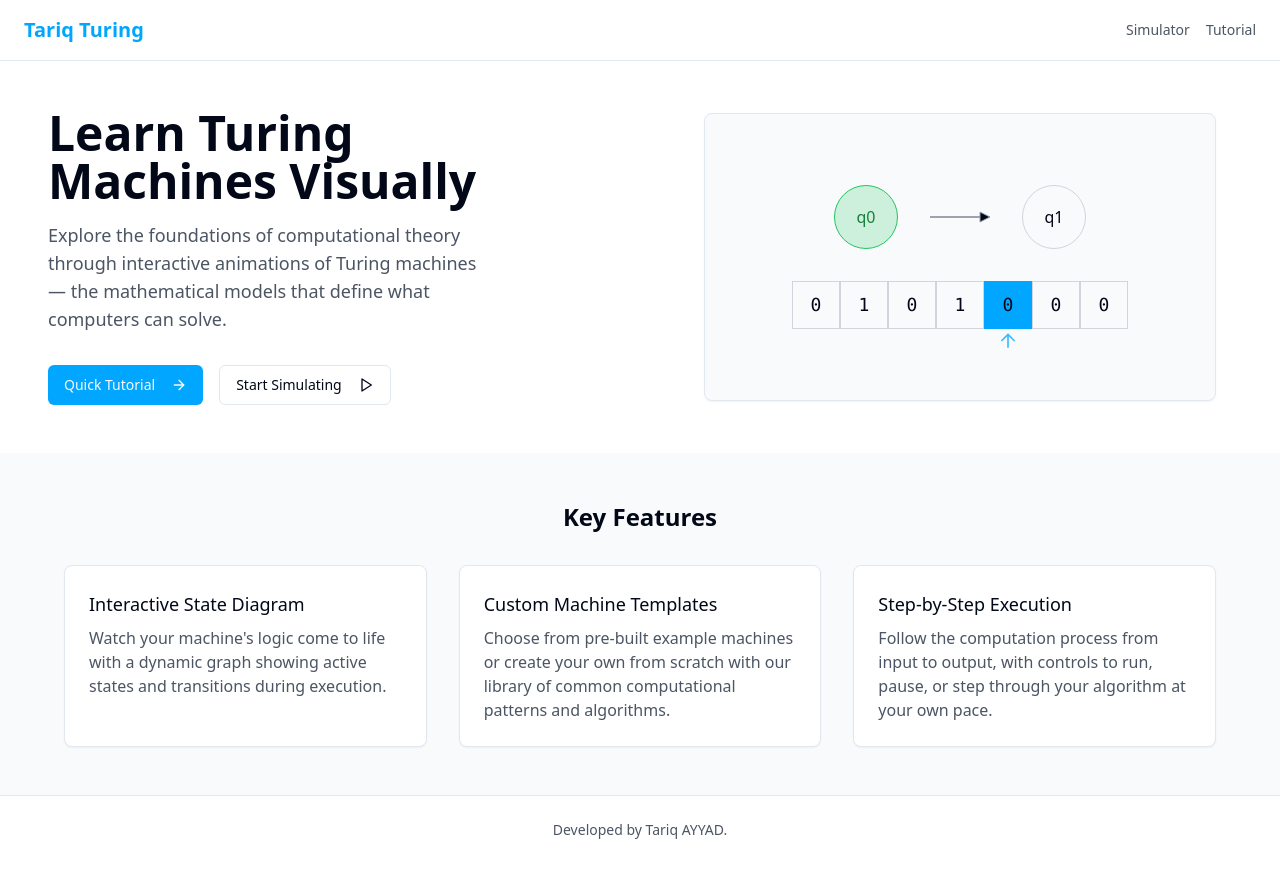
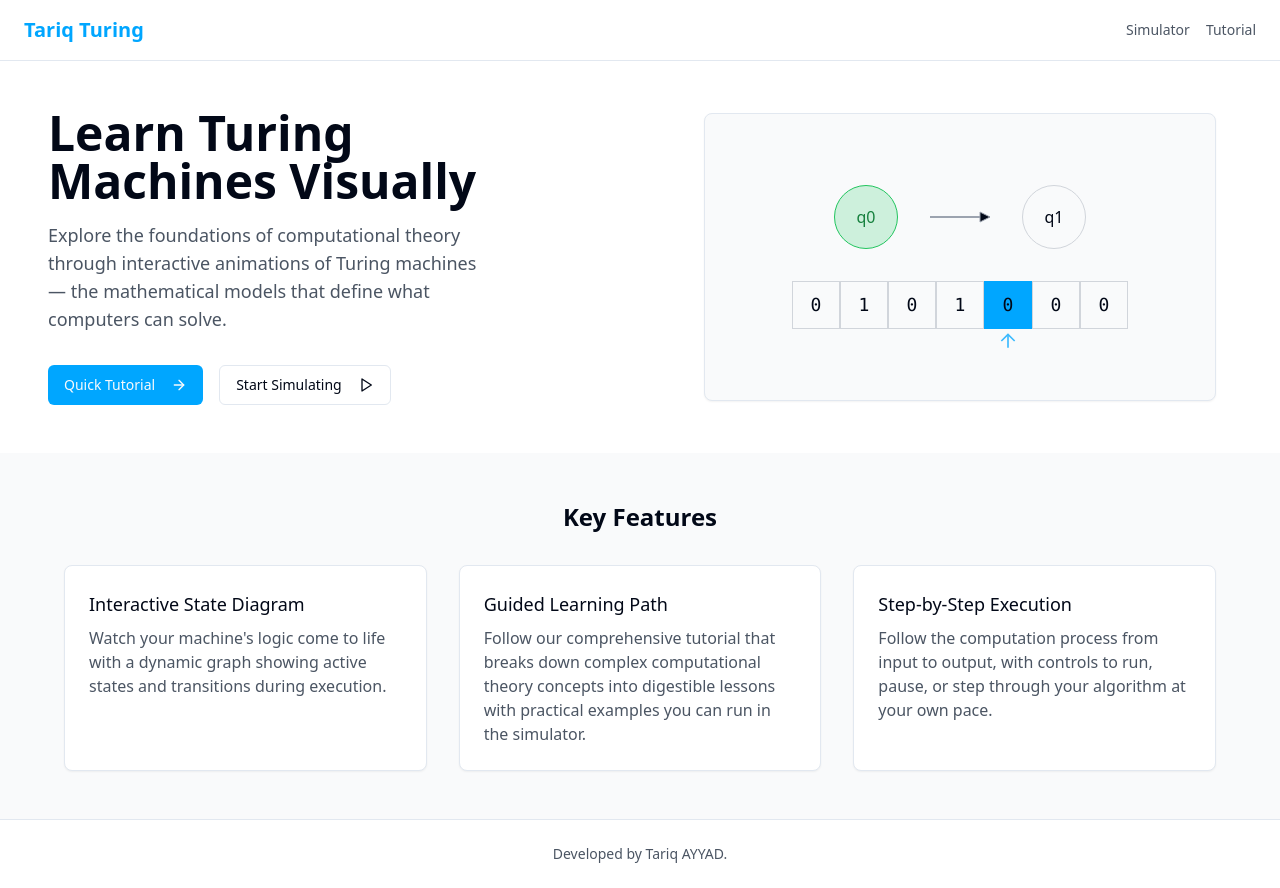
Before and after one commit to crispy1171/tariqturing-21, a React (Vite) app: page / in a window 1280 px wide. Before the commit the page ends 864 px from the top, so only its background shows below. Built offline with nearby package versions, Linux system fonts and the light colour scheme.

Commit message:
Refactor: Improve simulator and tutorial descriptions
Update descriptions to be more relatable to the website's functionality, including the tutorial and machine operation.

```diff
--- a/src/pages/Index.tsx
+++ b/src/pages/Index.tsx
@@ -1,3 +1,4 @@
+
 import { Button } from "@/components/ui/button";
 import { ArrowRight, Play } from "lucide-react";
 import { Link } from "react-router-dom";
@@ -58,9 +59,9 @@ const Index = () => {
             </div>
 
             <div className="bg-white p-6 rounded-lg shadow-sm border hover:shadow-md transition-shadow">
-              <h3 className="text-lg font-medium mb-2">Custom Machine Templates</h3>
+              <h3 className="text-lg font-medium mb-2">Guided Learning Path</h3>
               <p className="text-gray-600">
-                Choose from pre-built example machines or create your own from scratch with our library of common computational patterns and algorithms.
+                Follow our comprehensive tutorial that breaks down complex computational theory concepts into digestible lessons with practical examples you can run in the simulator.
               </p>
             </div>
 
```
